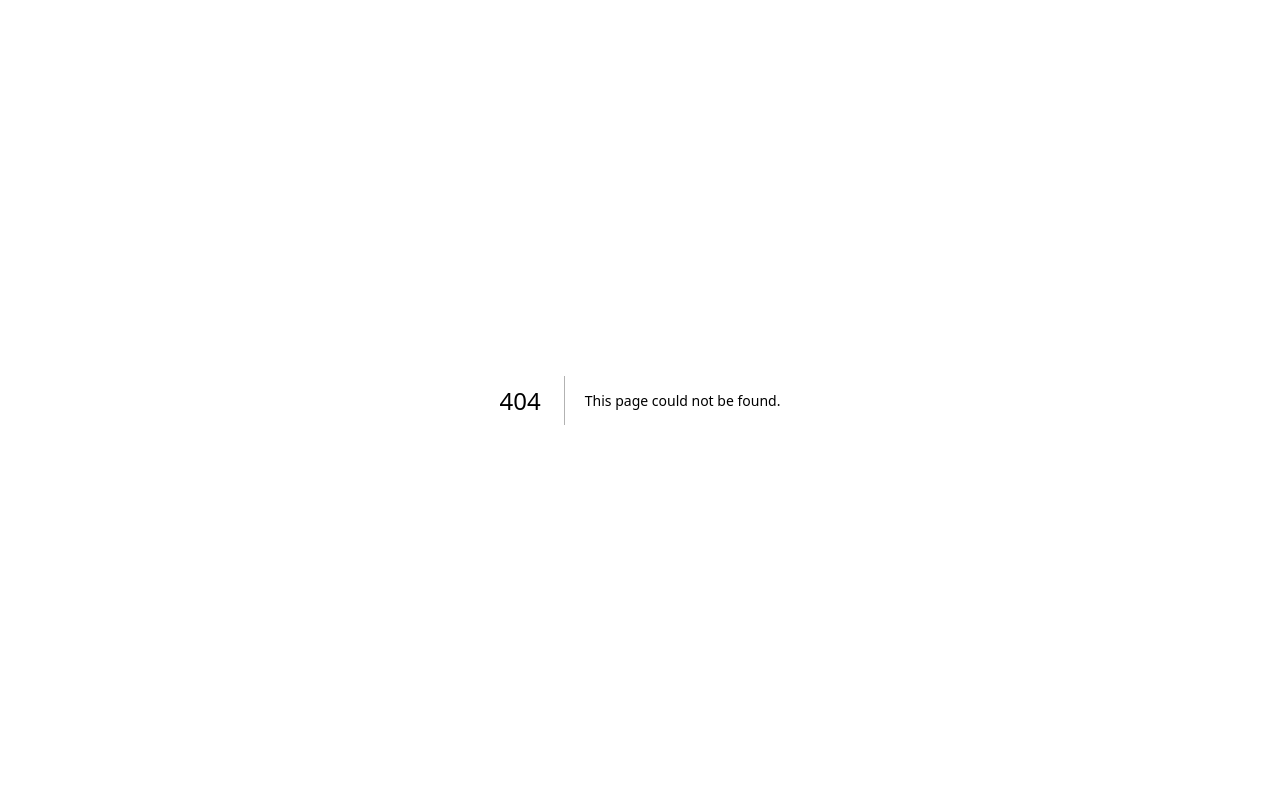
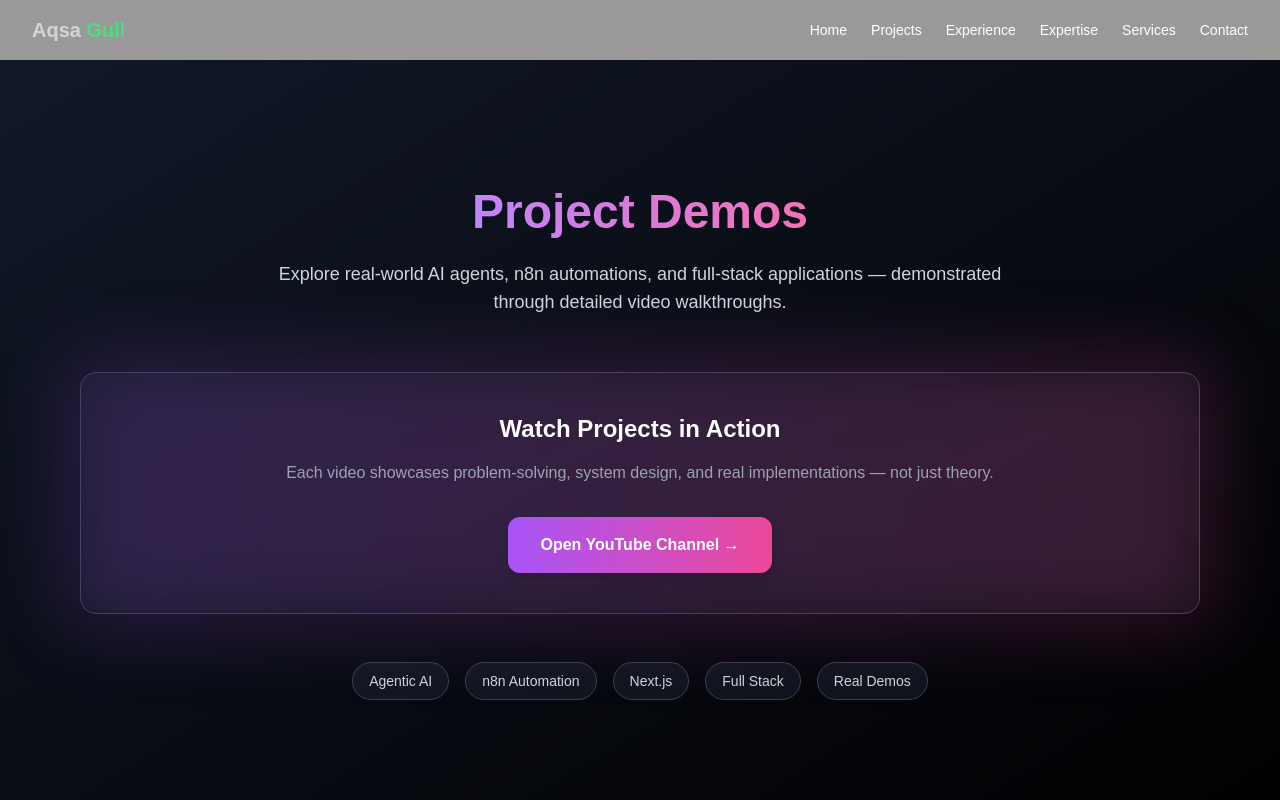
Before and after one commit to Aqsagull99/personal_portfolio_Two, a Next.js app: page /projects-demos in a window 1280 px wide. Before the commit this address had no page. Shown: the top 800 px of the page. Built offline with nearby package versions, Linux system fonts and the light colour scheme.

Commit message:
Update project files and add new components

```diff
--- a/package.json
+++ b/package.json
@@ -9,6 +9,7 @@
     "lint": "next lint"
   },
   "dependencies": {
+    "axios": "^1.13.1",
     "framer-motion": "^12.7.3",
     "lucide-react": "^0.491.0",
     "next": "14.2.28",
--- /dev/null
+++ b/src/app/components/AgentChat.tsx
@@ -0,0 +1,176 @@
+"use client";
+
+import { useEffect, useRef, useState } from "react";
+import axios from "axios";
+import { motion, AnimatePresence } from "framer-motion";
+import { FiSend, FiUser, FiCpu, FiTrash2 } from "react-icons/fi";
+
+type ChatMessage = {
+  id: string;
+  text: string;
+  isUser: boolean;
+  timestamp: Date;
+  isError?: boolean;
+};
+
+export default function AgentChat() {
+  const [input, setInput] = useState("");
+  const [isLoading, setIsLoading] = useState(false);
+  const [chat, setChat] = useState<ChatMessage[]>([]);
+  const scrollRef = useRef<HTMLDivElement>(null);
+
+  const API_URL =
+    process.env.NEXT_PUBLIC_API_URL || "http://127.0.0.1:8000";
+
+  useEffect(() => {
+    scrollRef.current?.scrollTo({
+      top: scrollRef.current.scrollHeight,
+      behavior: "smooth",
+    });
+  }, [chat, isLoading]);
+
+  const sendMessage = async () => {
+    if (!input.trim()) return;
+
+    setChat((c) => [
+      ...c,
+      {
+        id: crypto.randomUUID(),
+        text: input,
+        isUser: true,
+        timestamp: new Date(),
+      },
+    ]);
+
+    setInput("");
+    setIsLoading(true);
+
+    try {
+      const res = await axios.post(`${API_URL}/chat`, { message: input });
+      setChat((c) => [
+        ...c,
+        {
+          id: crypto.randomUUID(),
+          text: res.data.reply || "No response",
+          isUser: false,
+          timestamp: new Date(),
+        },
+      ]);
+    } catch {
+      setChat((c) => [
+        ...c,
+        {
+          id: crypto.randomUUID(),
+          text: "Agent is not reachable right now.",
+          isUser: false,
+          isError: true,
+          timestamp: new Date(),
+        },
+      ]);
+    } finally {
+      setIsLoading(false);
+    }
+  };
+
+  return (
+    <section className="min-h-screen flex items-center justify-center bg-black px-4">
+      <div className="w-full max-w-4xl rounded-3xl border border-white/10 bg-white/5 backdrop-blur-xl shadow-[0_0_80px_-15px_rgba(236,72,153,0.4)] overflow-hidden">
+
+        {/* Header */}
+        <div className="flex justify-between items-center px-6 py-4 bg-gradient-to-r from-purple-600/80 to-pink-600/80">
+          <div className="flex items-center gap-3">
+            <FiCpu className="text-2xl" />
+            <div>
+              <h2 className="font-bold">Aqsa Gull’s AI Assistant</h2>
+              <p className="text-xs opacity-80">Ask anything about her work</p>
+            </div>
+          </div>
+          <button
+            onClick={() => setChat([])}
+            className="text-sm flex items-center gap-2 hover:opacity-80"
+          >
+            <FiTrash2 /> Clear
+          </button>
+        </div>
+
+        {/* Chat */}
+        <div
+          ref={scrollRef}
+          className="h-[30rem] overflow-y-auto px-6 py-6 space-y-4"
+        >
+          {chat.length === 0 && (
+            <motion.div
+              initial={{ opacity: 0 }}
+              animate={{ opacity: 1 }}
+              className="h-full flex flex-col justify-center items-center text-center text-gray-400"
+            >
+              <FiCpu className="text-6xl mb-4 text-purple-400" />
+              <p className="text-lg font-semibold">
+                Hi, I’m your AI assistant
+              </p>
+              <p className="text-sm opacity-70">
+                Ask about Aqsa’s projects, skills or experience
+              </p>
+            </motion.div>
+          )}
+
+          <AnimatePresence>
+            {chat.map((m) => (
+              <motion.div
+                key={m.id}
+                initial={{ opacity: 0, y: 15 }}
+                animate={{ opacity: 1, y: 0 }}
+                className={`flex ${m.isUser ? "justify-end" : "justify-start"}`}
+              >
+                <div className="max-w-[75%] flex gap-3 items-end">
+                  {!m.isUser && <FiCpu className="text-purple-400" />}
+                  <div
+                    className={`px-4 py-3 rounded-2xl text-sm leading-relaxed ${
+                      m.isUser
+                        ? "bg-blue-600/30 text-blue-100"
+                        : m.isError
+                        ? "bg-red-500/20 text-red-200"
+                        : "bg-white/10 text-gray-100"
+                    }`}
+                  >
+                    {m.text}
+                  </div>
+                  {m.isUser && <FiUser className="text-blue-400" />}
+                </div>
+              </motion.div>
+            ))}
+
+            {isLoading && (
+              <motion.div
+                initial={{ opacity: 0 }}
+                animate={{ opacity: 1 }}
+                className="flex items-center gap-2 text-purple-400"
+              >
+                <FiCpu />
+                <span className="animate-pulse">Thinking…</span>
+              </motion.div>
+            )}
+          </AnimatePresence>
+        </div>
+
+        {/* Input */}
+        <div className="px-6 py-4 border-t border-white/10 bg-black/40 flex gap-3">
+          <textarea
+            className="flex-1 resize-none rounded-xl bg-white/5 border border-white/10 px-4 py-3 focus:outline-none focus:ring-2 focus:ring-purple-500"
+            placeholder="Type your message…"
+            value={input}
+            onChange={(e) => setInput(e.target.value)}
+            onKeyDown={(e) => e.key === "Enter" && !e.shiftKey && sendMessage()}
+          />
+          <button
+            onClick={sendMessage}
+            disabled={!input.trim() || isLoading}
+            className="px-5 py-3 rounded-xl bg-gradient-to-r from-purple-600 to-pink-600 font-semibold disabled:opacity-40"
+          >
+            <FiSend />
+          </button>
+        </div>
+      </div>
+    </section>
+  );
+}
--- a/src/app/components/Header.tsx
+++ b/src/app/components/Header.tsx
@@ -7,6 +7,8 @@ import ProjectSection from "./Card";
 import About from "./About";
 import Hero from "./Hero";
 import ProjectShowcase from "./Project";
+import AgentChat from "./AgentChat";
+
 
 export default function Home() {
   const [position, setPosition] = useState({ x: 0, y: 0 });
@@ -59,8 +61,8 @@ export default function Home() {
       {/* Header */}
       <header className="flex flex-col md:flex-row justify-between items-center px-4 md:px-8 py-4 backdrop-blur-md bg-black/40 sticky top-0 z-50">
         <h1 className="text-xl font-bold text-white mb-2 md:mb-0">
-          <span className="text-gray-300">Future</span>
-          <span className="text-green-400">Scape</span>
+          <span className="text-gray-300">Aqsa</span>
+          <span className="text-green-400">Gull</span>
         </h1>
         <nav className="flex flex-wrap justify-center gap-2 md:gap-6 text-sm">
           <Link
@@ -107,8 +109,11 @@ export default function Home() {
       <ProjectSection />
       {/* Project Showcase Section */}
       <ProjectShowcase />
+
       {/* About Section */}
       <About />
+
+      <AgentChat/>
     </main>
   );
 }
--- a/src/app/components/Header_Two.tsx
+++ b/src/app/components/Header_Two.tsx
@@ -6,8 +6,8 @@ export default function Header_Two() {
   return (
     <header className="flex flex-col md:flex-row justify-between items-center px-4 md:px-8 py-4 backdrop-blur-md bg-black/40 sticky top-0 z-50">
       <h1 className="text-xl font-bold text-white mb-2 md:mb-0">
-        <span className="text-gray-300">Future</span>
-        <span className="text-green-400">Scape</span>
+        <span className="text-gray-300">Aqsa </span>
+        <span className="text-green-400">Gull</span>
       </h1>
       <nav className="flex flex-wrap justify-center gap-2 md:gap-6 text-sm">
          <Link href="/" className="text-white hover:text-green-400 transition-colors">
--- a/src/app/components/Hero.tsx
+++ b/src/app/components/Hero.tsx
@@ -121,13 +121,13 @@ export default function Hero() {
             viewport={{ once: true }}
             className="flex flex-col sm:flex-row gap-4 mb-10"
           >
-            <Link href="/project">
+            <Link href="/projects-demos">
               <motion.button
                 whileHover={{ scale: 1.05, backgroundColor: "#ffffff", color: "#000000" }}
                 whileTap={{ scale: 0.95 }}
                 className="border-2 border-white px-8 py-4 rounded-full text-white hover:bg-white hover:text-black transition-all duration-300 flex items-center gap-2 font-medium"
               >
-                View My Work
+                Watch My Projects
                 <motion.span animate={{ x: [0, 5, 0] }} transition={{ duration: 1.5, repeat: Infinity }}>
                   <FaArrowRight />
                 </motion.span>
--- /dev/null
+++ b/src/app/projects-demos/page.tsx
@@ -0,0 +1,89 @@
+"use client";
+
+import { motion } from "framer-motion";
+import Link from "next/link";
+import Header_Two from "../components/Header_Two";
+
+export default function ProjectsPage() {
+  return (
+    <>
+      {/* Header */}
+      <Header_Two />
+
+      {/* Page Content */}
+      <section className="min-h-screen px-4 md:px-8 lg:px-20 pt-32 pb-20 bg-gradient-to-br from-gray-900 to-black">
+        <div className="max-w-6xl mx-auto text-center">
+          {/* Heading */}
+          <motion.h1
+            initial={{ opacity: 0, y: 20 }}
+            animate={{ opacity: 1, y: 0 }}
+            transition={{ duration: 0.7 }}
+            className="text-4xl md:text-5xl font-bold mb-6"
+          >
+            <span className="text-transparent bg-clip-text bg-gradient-to-r from-purple-400 to-pink-400">
+              Project Demos
+            </span>
+          </motion.h1>
+
+          <motion.p
+            initial={{ opacity: 0 }}
+            animate={{ opacity: 1 }}
+            transition={{ delay: 0.3 }}
+            className="text-gray-300 max-w-3xl mx-auto mb-14 text-lg"
+          >
+            Explore real-world AI agents, n8n automations, and full-stack
+            applications — demonstrated through detailed video walkthroughs.
+          </motion.p>
+
+          {/* Video Card */}
+          <motion.div
+            initial={{ opacity: 0, scale: 0.95 }}
+            animate={{ opacity: 1, scale: 1 }}
+            transition={{ delay: 0.5 }}
+            className="relative rounded-2xl border border-gray-700 bg-gray-800/30 backdrop-blur-md p-10 shadow-xl"
+          >
+            <div className="absolute -inset-4 bg-gradient-to-r from-purple-500 to-pink-500 opacity-20 blur-2xl rounded-2xl" />
+
+            <h3 className="text-2xl font-semibold mb-4 text-white relative z-10">
+              Watch Projects in Action
+            </h3>
+
+            <p className="text-gray-400 mb-8 relative z-10">
+              Each video showcases problem-solving, system design, and real
+              implementations — not just theory.
+            </p>
+
+            <Link
+              href="https://www.youtube.com/@Aqsagull-e6j"
+              target="_blank"
+              className="relative z-10 inline-flex items-center gap-2 px-8 py-4 rounded-xl
+              bg-gradient-to-r from-purple-500 to-pink-500 text-white font-semibold
+              hover:scale-105 transition-transform duration-300 shadow-lg"
+            >
+              Open YouTube Channel →
+            </Link>
+          </motion.div>
+
+          {/* Tags */}
+          <motion.div
+            initial={{ opacity: 0 }}
+            animate={{ opacity: 1 }}
+            transition={{ delay: 0.8 }}
+            className="flex flex-wrap justify-center gap-4 mt-12 text-sm"
+          >
+            {["Agentic AI", "n8n Automation", "Next.js", "Full Stack", "Real Demos"].map(
+              (tag) => (
+                <span
+                  key={tag}
+                  className="px-4 py-2 rounded-full border border-gray-700 text-gray-300 bg-gray-800/40"
+                >
+                  {tag}
+                </span>
+              )
+            )}
+          </motion.div>
+        </div>
+      </section>
+    </>
+  );
+}
```
Also changed, not shown: 1 other file (tests, documents, lock files or other folders).
